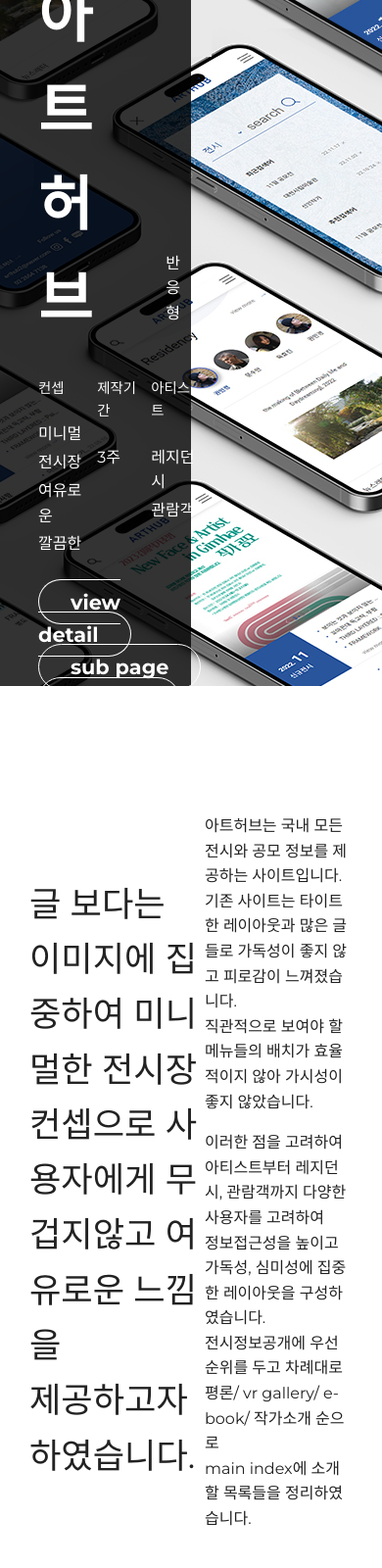
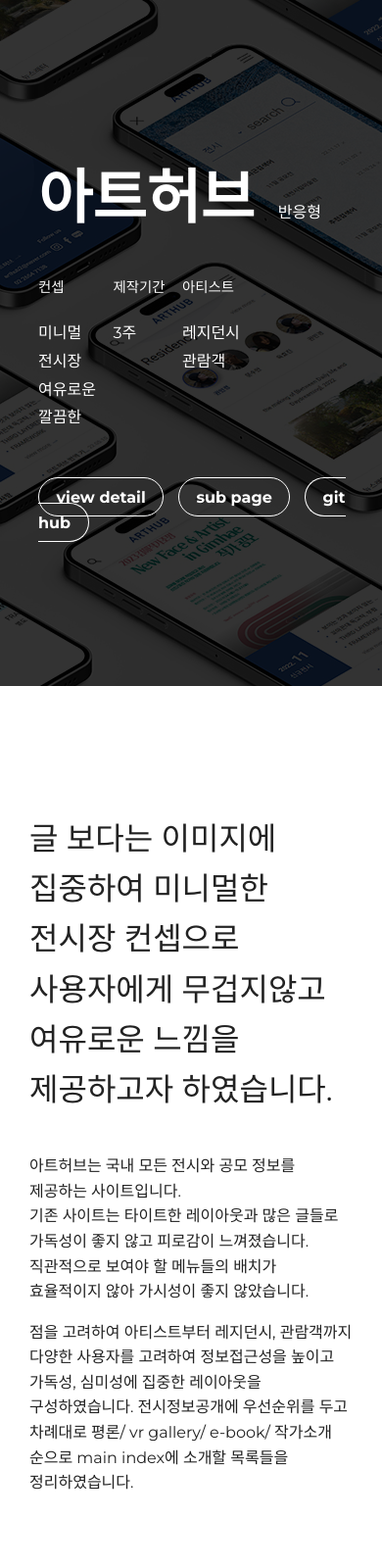
Before and after one commit to chaennn/portfolio, a plain HTML site: page sub_page/sub2.html in a window 390 px wide. Shown: the top 1600 px of the page at 98% size. Drawn offline with nearby package versions, Linux system fonts and the light colour scheme; files whose address does not match are found by name.

Commit message:
22.12.22

```diff
--- a/css/sub.css
+++ b/css/sub.css
@@ -36,6 +36,12 @@
 /* 공통 header */
 header {
   height: 700px;
+  background-size: cover;
+  display: flex;
+  align-items: center;
+  padding-left: 10%;
+  position: relative;
+  z-index: 1;
 }
 
 header .banner_txt {
@@ -81,10 +87,10 @@
 }
 
 header .site_con a {
-  padding: 0.6rem 2rem;
+  padding: 0.6rem 5%;
   border: 1px solid var(--dark-c1);
   border-radius: 30px;
-  margin-right: 5%;
+  margin-right: 3%;
   font-size: 1.3rem;
   font-weight: bold;
   transition: 0.3s;
@@ -180,10 +186,6 @@
 /* 토프레소 */
 header.pro1 {
   background: url(../image/topresso/top_banner.jpg) no-repeat top left;
-  background-size: cover;
-  display: flex;
-  align-items: center;
-  padding-left: 10%;
 }
 
 /* contents! */
@@ -328,14 +330,9 @@
 }
 
 /* 아트허브 */
+
 header.pro2 {
   background: url(../image/arthub/arthub_head.jpg) no-repeat top left;
-  background-size: cover;
-  display: flex;
-  align-items: center;
-  padding-left: 10%;
-  position: relative;
-  z-index: 1;
 }
 
 header.pro2::before {
@@ -377,12 +374,19 @@
   padding-top: 130px;
   padding-bottom: 100px;
   display: flex;
-  justify-content: space-evenly;
+  justify-content: space-between;
   align-items: center;
+  word-break: keep-all;
 }
+
 .contents.pro2 .big_txt {
+  width: 45%;
   font-size: 2.2rem;
   font-weight: lighter;
+}
+
+.contents.pro2 .sub_txt {
+  width: 45%;
 }
 
 .contents.pro2 .sub_txt p {
@@ -447,6 +451,10 @@
   display: inline-block;
 }
 
+.contents.pro2 .color_con:first-of-type span {
+  box-shadow: 2px 2px 15px rgba(0, 0, 0, 0.1);
+}
+
 .contents.pro2 .color_con:nth-of-type(2) span {
   background-color: #225099;
 }
@@ -485,6 +493,10 @@
   color: #225099;
 }
 
+.contents.pro2 .sub_re p {
+  margin-bottom: 1rem;
+}
+
 footer.pro2 {
   background-color: #225099;
   color: var(--light-c1);
@@ -511,6 +523,14 @@
 /***** 반응형 *****/
 
 @media (max-width: 600px) {
+  .banner_txt {
+    width: 100% !important;
+  }
+
+  header .site_con a {
+    font-size: 1rem;
+  }
+
   /* 토프레소 */
 
   header.pro1 {
@@ -529,10 +549,6 @@
       top: 60%;
       left: 100%;
     }
-  }
-
-  .pro1 .banner_txt {
-    width: 100%;
   }
 
   .contents.pro1 .txt_con {
@@ -588,4 +604,65 @@
     width: 100%;
     margin-bottom: 40px;
   }
+
+  /* 아트허브 */
+  header.pro2::before {
+    content: "";
+    width: 100%;
+    height: 100%;
+    background-color: rgba(0, 0, 0, 0.8);
+    position: absolute;
+    top: 0;
+    left: 0;
+    z-index: -1;
+  }
+
+  .contents.pro2 .txt_con {
+    padding-top: 130px;
+    padding-bottom: 80px;
+    display: flex;
+    flex-direction: column;
+  }
+
+  .contents.pro2 .big_txt {
+    width: 100%;
+    margin-bottom: 40px;
+    font-size: 2rem;
+    font-weight: lighter;
+  }
+
+  .contents.pro2 .sub_txt {
+    width: 100%;
+    text-align: left;
+  }
+
+  .contents.pro2 .style_guide .style_con {
+    justify-content: space-between;
+  }
+
+  .contents.pro2 .style_guide .style_con > * {
+    width: calc(100% / 2);
+  }
+
+  .contents.pro2 .color_con span {
+    width: 60px;
+    height: 60px;
+    border-radius: 50%;
+    background-color: #fff;
+    display: inline-block;
+  }
+
+  .contents.pro2 .style_guide .grid_width {
+    width: 100%;
+  }
+
+  .contents.pro2 .sub_re .inner {
+    display: flex;
+    flex-direction: column-reverse;
+  }
+
+  .contents.pro2 .sub_re h3 {
+    margin-top: 80px;
+    margin-bottom: 40px;
+  }
 }
--- a/sub_page/sub2.html
+++ b/sub_page/sub2.html
@@ -59,9 +59,8 @@
       <div class="inner">
         <div class="txt_con">
           <p class="big_txt">
-            글 보다는 이미지에 집중하여 미니멀한 전시장 <br />
-            컨셉으로 사용자에게 무겁지않고 여유로운 느낌을<br />
-            제공하고자 하였습니다.
+            글 보다는 이미지에 집중하여 미니멀한 전시장 컨셉으로 사용자에게
+            무겁지않고 여유로운 느낌을 제공하고자 하였습니다.
           </p>
           <div class="sub_txt">
             <p>
@@ -73,13 +72,11 @@
               않았습니다.<br />
             </p>
             <p>
-              이러한 점을 고려하여 아티스트부터 레지던시, 관람객까지 다양한
-              사용자를 고려하여 <br />
-              정보접근성을 높이고 가독성, 심미성에 집중한 레이아웃을
-              구성하였습니다.<br />
-              전시정보공개에 우선순위를 두고 차례대로 평론/ vr gallery/ e-book/
-              작가소개 순으로<br />
-              main index에 소개할 목록들을 정리하였습니다.
+              점을 고려하여 아티스트부터 레지던시, 관람객까지 다양한 사용자를
+              고려하여 정보접근성을 높이고 가독성, 심미성에 집중한 레이아웃을
+              구성하였습니다. 전시정보공개에 우선순위를 두고 차례대로 평론/ vr
+              gallery/ e-book/ 작가소개 순으로 main index에 소개할 목록들을
+              정리하였습니다.
             </p>
           </div>
         </div>
@@ -128,8 +125,8 @@
               <p>max-width: 1600px</p>
               <p>min-width: 600px</p>
               <p>
-                반응형을 고려한 디자인으로 최소와 최대의 기준을 정하고<br />
-                너비와 여백을 백분율로 계산하여 설계하였습니다.
+                반응형을 고려한 디자인으로 최소와 최대의 기준을 정하고 너비와
+                여백을 백분율로 계산하여 설계하였습니다.
               </p>
             </div>
           </div>
@@ -153,7 +150,7 @@
           </div>
           <div>
             <h3>sub page</h3>
-            <div class="sub_txt">
+            <div class="sub_copy">
               <p>
                 기존 사이트는 전체검색으로 검색하여 다른 컨텐츠들의 내용이 함께
                 나와 원하는 정보만 얻기 혼란스러웠습니다. 또한 아카이브
```
Also changed, not shown: image/arthub/arthub_detail.png.
